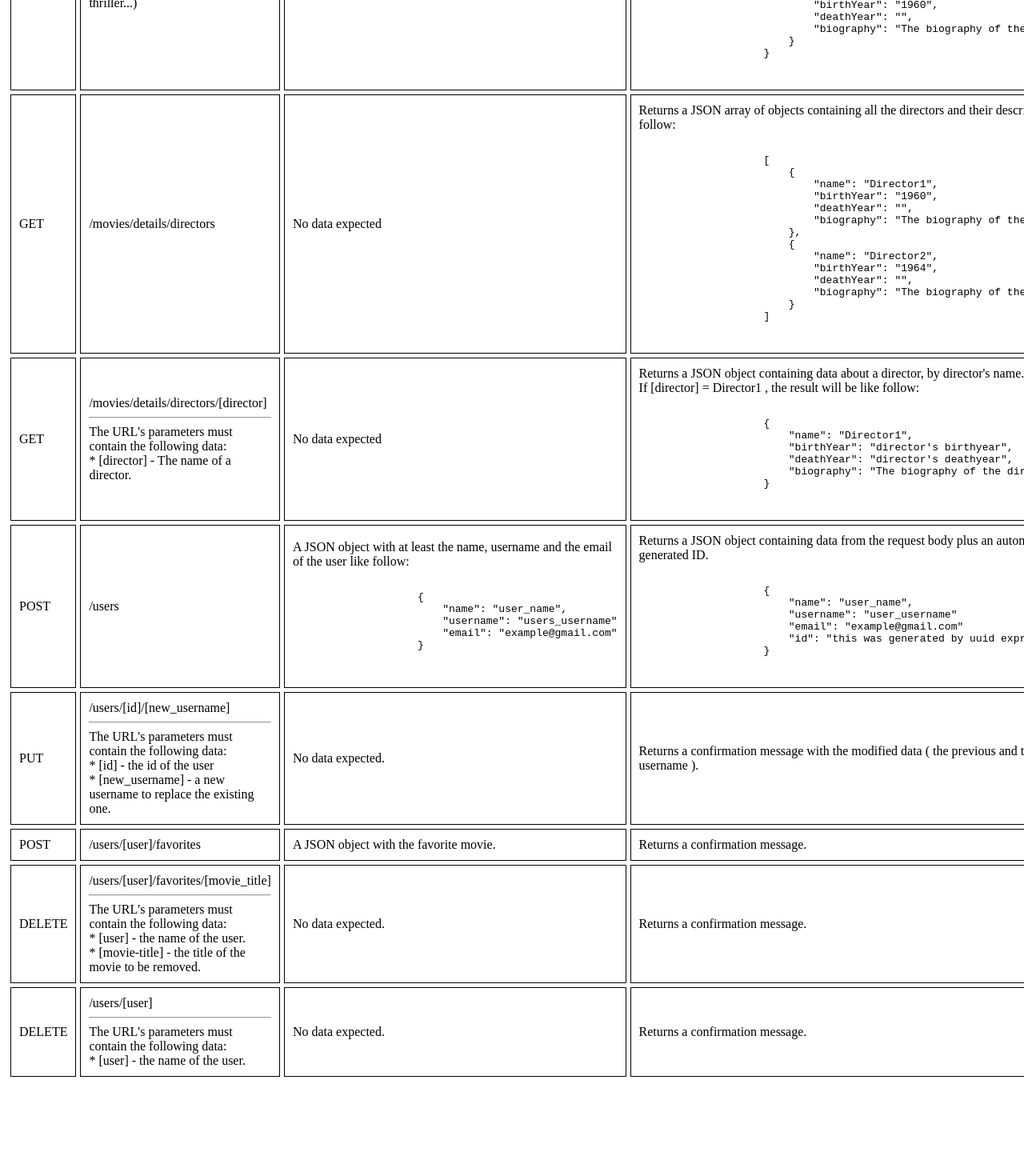
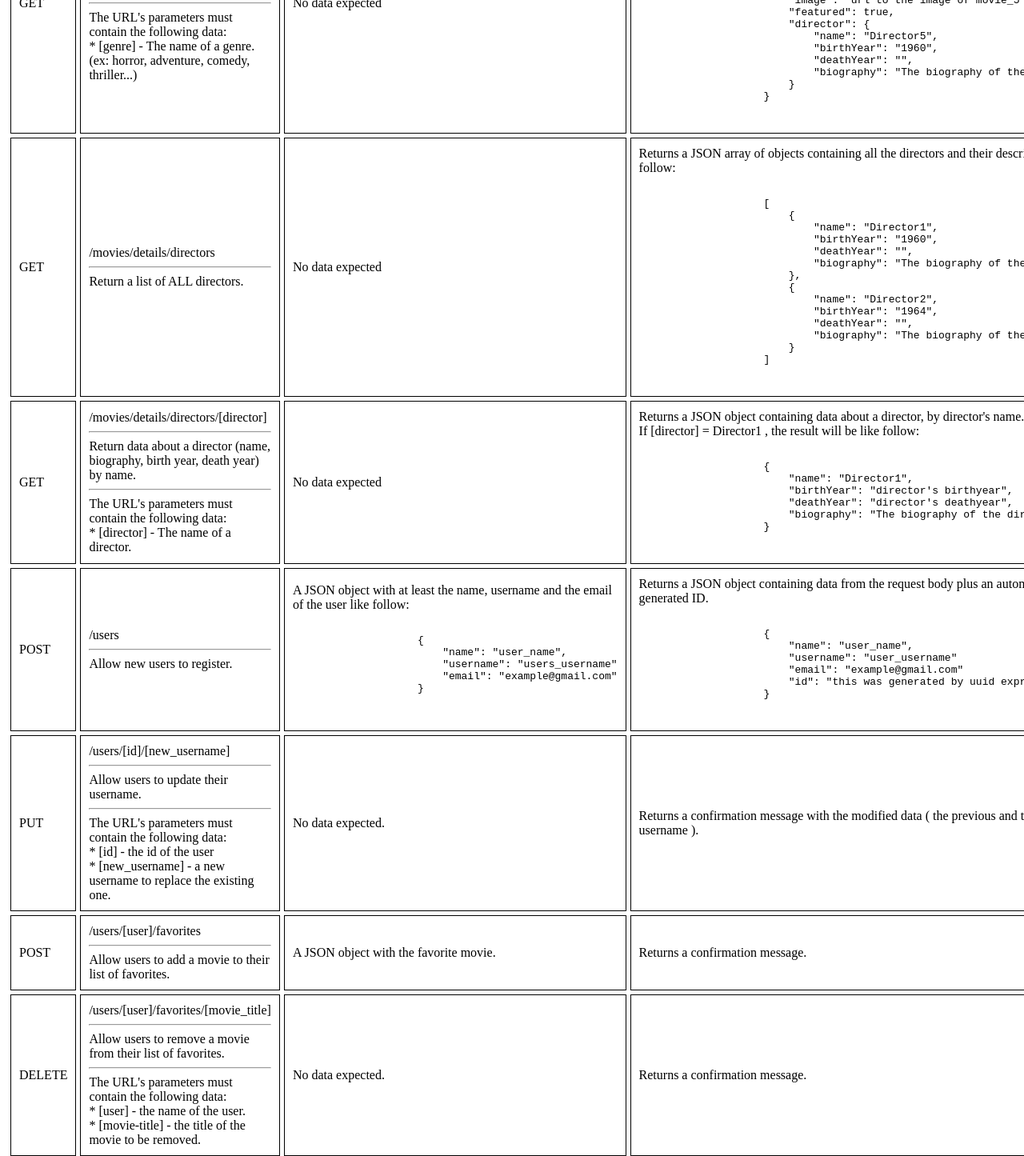
Before and after one commit to stefan-pop/Movies-App, a website: page public/documentation.html in a window 1280 px wide. Shown: the part 631-2076 px from the top of the page at 80% size. Before the commit the page ends 1990 px from the top, so only its background shows below. Drawn offline with Linux system fonts and the light colour scheme.

Commit message:
added more details about what each URL does

```diff
--- a/public/documentation.html
+++ b/public/documentation.html
@@ -30,7 +30,9 @@
         <tbody>
             <tr>
                 <td>GET</td>
-                <td>/movies</td>
+                <td>/movies <hr>
+                    Return a list of ALL movies to the user
+                </td>
                 <td>No data expected</td>
                 <td>Returns an array of movie objects in JSON format</td>
             </tr>
@@ -38,6 +40,7 @@
             <tr>
                 <td>GET</td>
                 <td>/movies/[title] <hr>
+                    Return data (description, genre, director, image URL, whether it’s featured or not) about a single movie by title to the user <hr>
                     The URL's parameters must contain the following data: <br>
                      * [title] - The title of a movie.<br>
                 </td>
@@ -65,6 +68,7 @@
             <tr>
                 <td>GET</td>
                 <td>/movies/genre/[genre] <hr>
+                    Return data about a genre (description) by name/title (e.g., “Thriller”) <hr>
                     The URL's parameters must contain the following data: <br>
                      * [genre] - The name of a genre. (ex: horror, adventure, comedy, thriller...)<br>
                 </td>
@@ -91,7 +95,9 @@
 
             <tr>
                 <td>GET</td>
-                <td>/movies/details/directors</td>
+                <td>/movies/details/directors <hr>
+                    Return a list of ALL directors.
+                </td>
                 <td>No data expected</td>
                 <td>Returns a JSON array of objects containing all the directors and their description like follow: <br>
                 <pre><code>
@@ -116,6 +122,7 @@
             <tr>
                 <td>GET</td>
                 <td>/movies/details/directors/[director] <hr>
+                    Return data about a director (name, biography, birth year, death year) by name. <hr>
                     The URL's parameters must contain the following data: <br>
                      * [director] - The name of a director.<br>
                 </td>
@@ -135,7 +142,9 @@
 
             <tr>
                 <td>POST</td>
-                <td>/users</td>
+                <td>/users <hr>
+                    Allow new users to register.
+                </td>
                 <td>A JSON object with at least the name, username and the email of the user like follow: <br>
                     <pre><code>
                     {
@@ -160,6 +169,7 @@
             <tr>
                 <td>PUT</td>
                 <td>/users/[id]/[new_username] <hr>
+                    Allow users to update their username. <hr>
                     The URL's parameters must contain the following data: <br>
                      * [id] - the id of the user <br>
                      * [new_username] - a new username to replace the existing one.
@@ -171,7 +181,9 @@
 
             <tr>
                 <td>POST</td>
-                <td>/users/[user]/favorites</td>
+                <td>/users/[user]/favorites <hr>
+                    Allow users to add a movie to their list of favorites.
+                </td>
                 <td>A JSON object with the favorite movie.</td>
                 <td>Returns a confirmation message.</td>
             </tr>
@@ -179,6 +191,7 @@
             <tr>
                 <td>DELETE</td>
                 <td>/users/[user]/favorites/[movie_title]  <hr>
+                    Allow users to remove a movie from their list of favorites. <hr>
                     The URL's parameters must contain the following data: <br>
                      * [user] - the name of the user. <br>
                      * [movie-title] - the title of the movie to be removed.
@@ -190,14 +203,13 @@
             <tr>
                 <td>DELETE</td>
                 <td>/users/[user] <hr>
+                    Allow existing users to deregister. <hr>
                     The URL's parameters must contain the following data: <br>
                      * [user] - the name of the user. <br>
                 </td>
                 <td>No data expected.</td>
                 <td>Returns a confirmation message.</td>
             </tr>
-
-
         </tbody>
     </table>
 </body>
```
